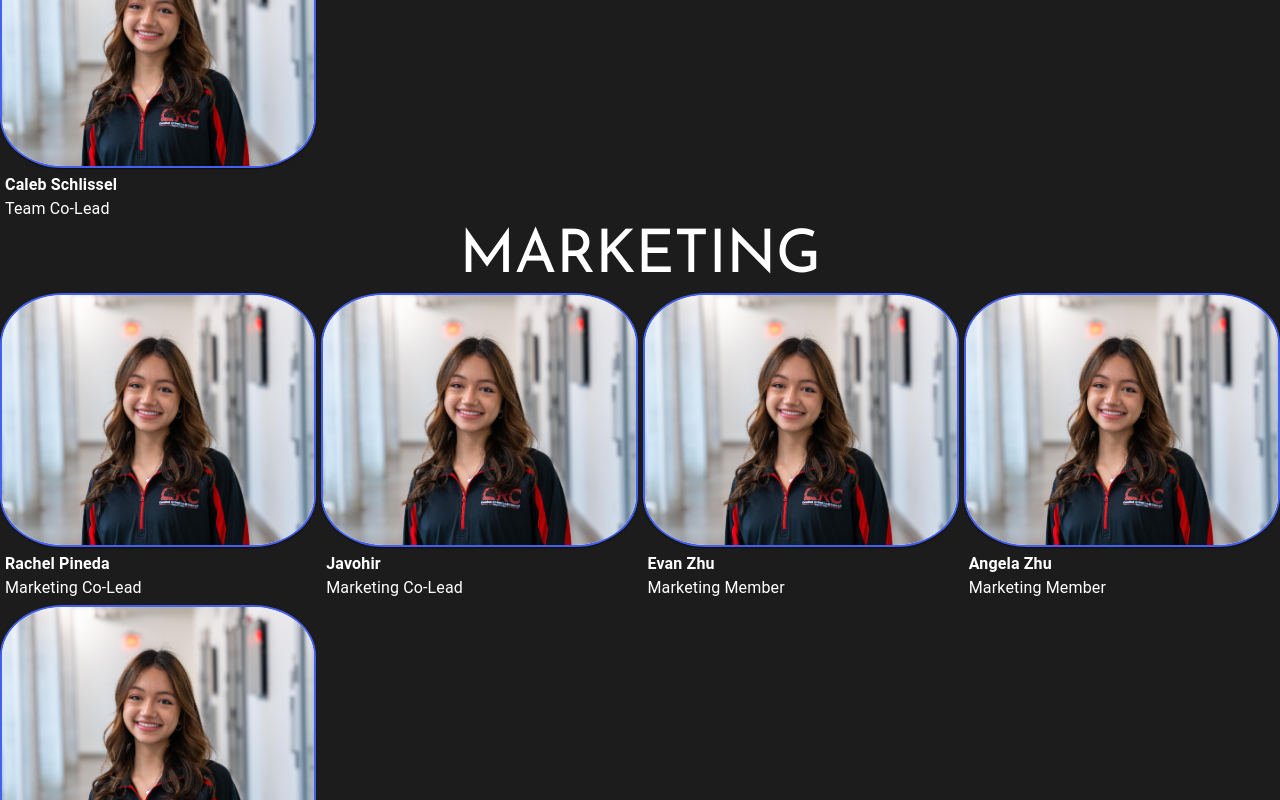
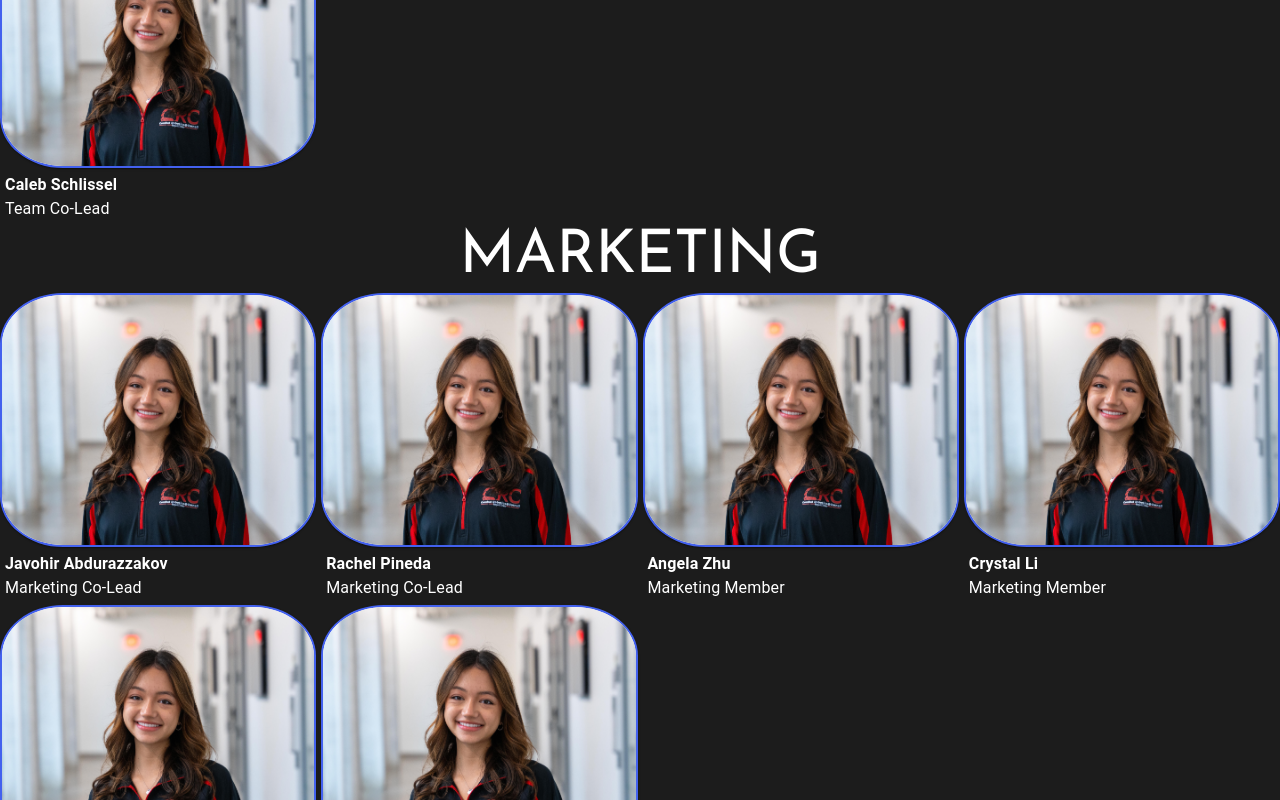
Before and after one commit to Cornell-University-Combat-Robotics/site-2025, a React (Vite) app in the folder react-site/: page /teams in a window 1280 px wide. Shown: the part 554-1354 px from the top of the page. Built offline with nearby package versions, Linux system fonts and the light colour scheme.

Commit message:
Added note to README and members to members.ts

```diff
--- a/react-site/src/data/members.ts
+++ b/react-site/src/data/members.ts
@@ -32,22 +32,27 @@ const teamMembers: Record<string, MemberProps[]> = {
   Marketing: [
     {
       imgSrc: "/team-members/RachelPineda.png",
+      name: "Javohir Abdurazzakov",
+      position: ["Marketing Co-Lead"],
+    },
+    {
+      imgSrc: "/team-members/RachelPineda.png",
       name: "Rachel Pineda",
       position: ["Marketing Co-Lead"],
     },
     {
       imgSrc: "/team-members/RachelPineda.png",
-      name: "Javohir",
-      position: ["Marketing Co-Lead"],
+      name: "Angela Zhu",
+      position: ["Marketing Member"],
+    },
+    {
+      imgSrc: "/team-members/RachelPineda.png",
+      name: "Crystal Li",
+      position: ["Marketing Member"],
     },
     {
       imgSrc: "/team-members/RachelPineda.png",
       name: "Evan Zhu",
-      position: ["Marketing Member"],
-    },
-    {
-      imgSrc: "/team-members/RachelPineda.png",
-      name: "Angela Zhu",
       position: ["Marketing Member"],
     },
     {
```
Also changed, not shown: 1 other file (tests, documents, lock files or other folders).
